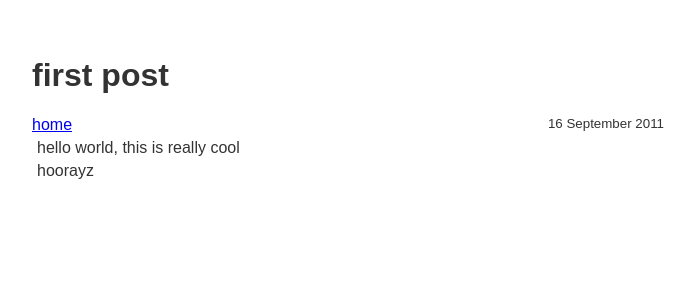
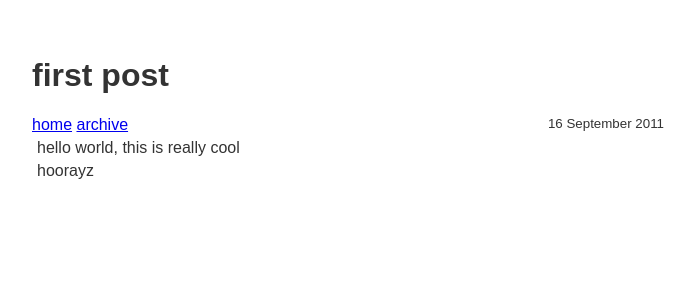
Before and after one commit to djanatyn/djanatyn.github.com, a Jekyll site: the page built from _posts/2011-09-16-first-post.html, in a window 1280 px wide. Shown: the top 300 px of the page, without its empty margins (292-984 px from the left). Built offline with Jekyll 4.4.1, drawn with Linux system fonts in a browser that asks for light colours.

Commit message:
added archive link for every post

```diff
--- a/_layouts/post.html
+++ b/_layouts/post.html
@@ -10,8 +10,9 @@
   <div id="container">
     <h1>{{ page.title }}</h1>
 
-    <div id="button" style="float:left">
-      <a href="/index.html">home</a>
+    <div style="float:left">
+      <a href="/index">home</a>
+      <a href="/archive">archive</a>
     </div>
     <div style="float:right"><small>{{ page.date | date_to_long_string }}</small></div>
     <br />
```
